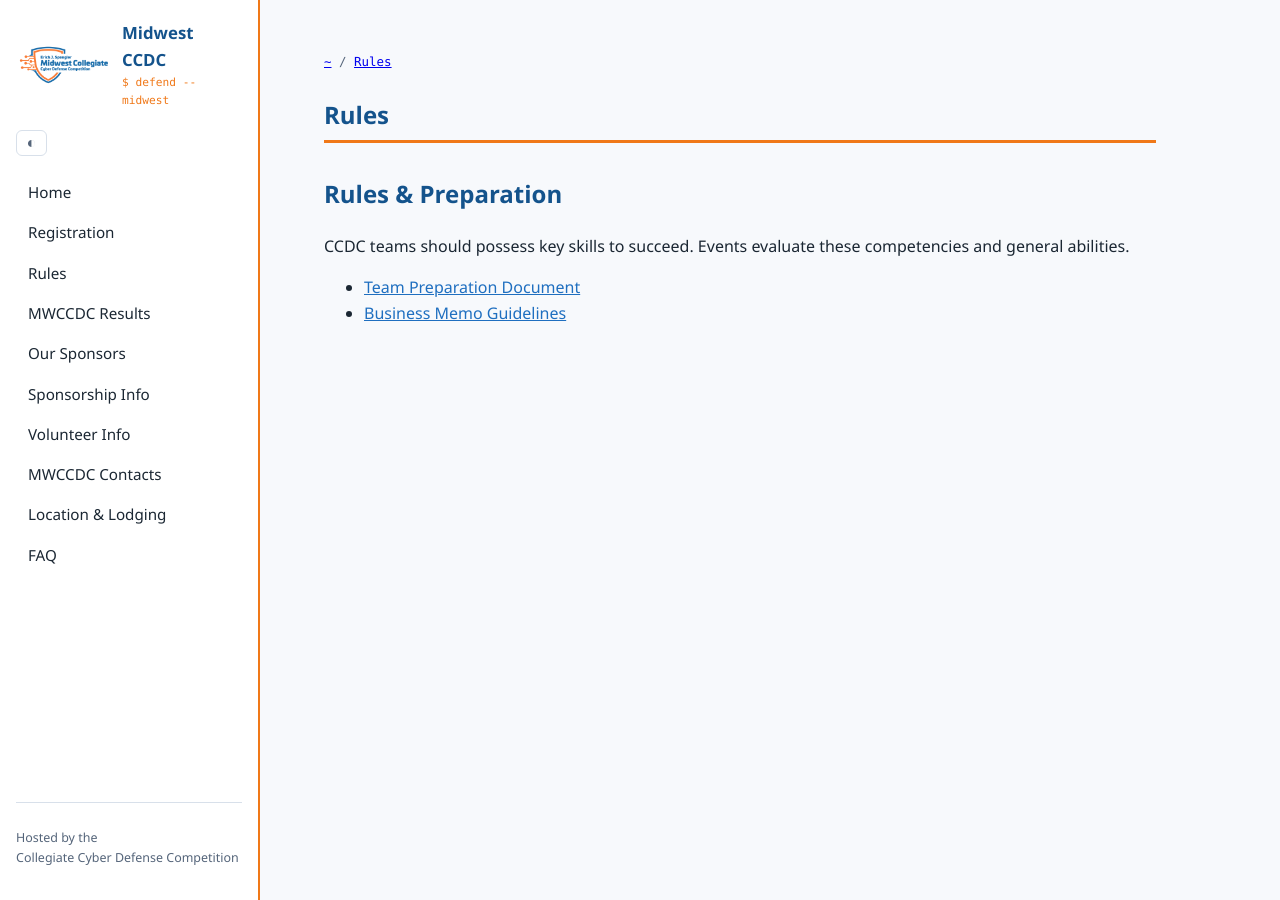
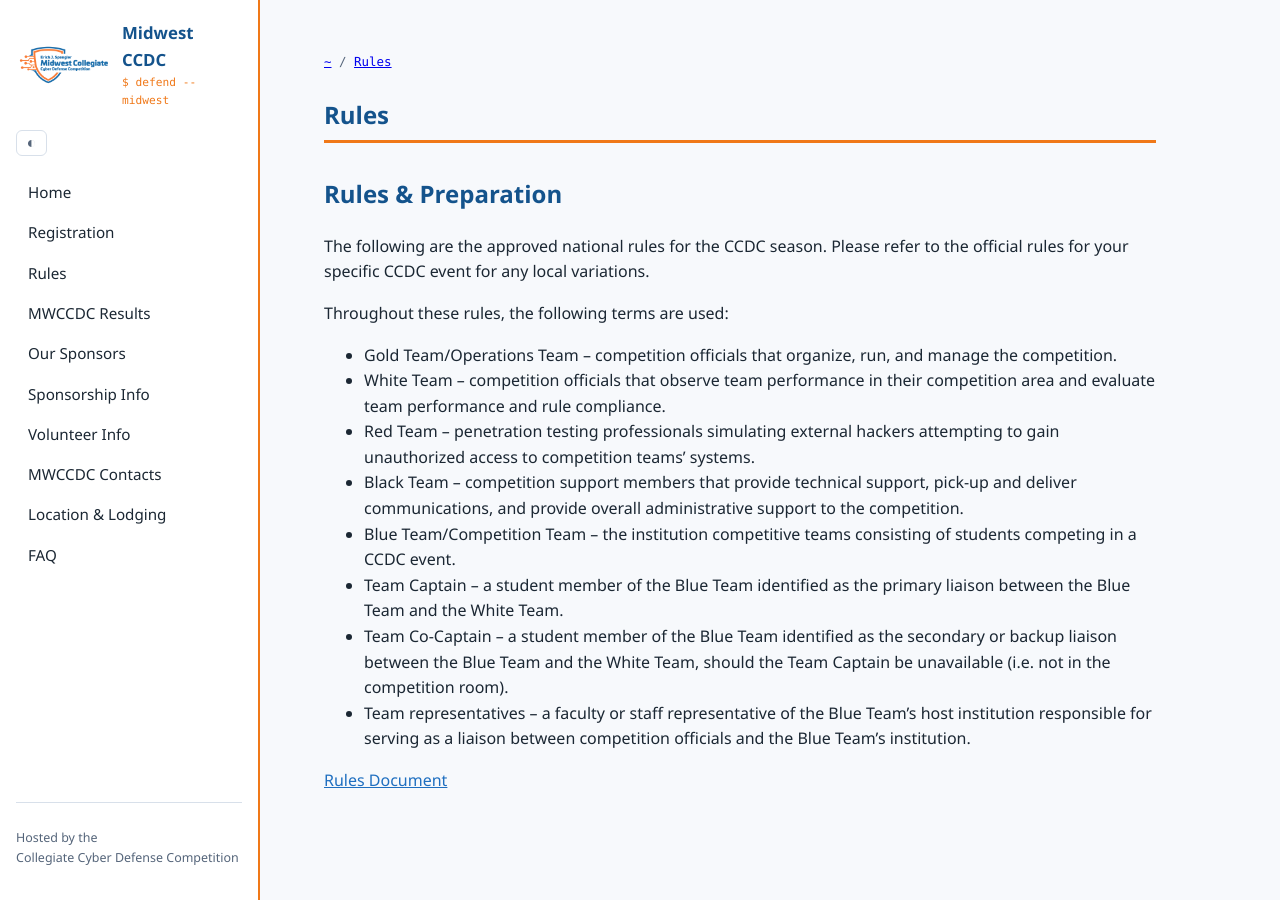
Before and after one commit to MWCCDC/MWCCDC-Web, a Jekyll site: the page built from pages/rules.md, in a window 1280 px wide. Built offline with Jekyll 4.4.1, drawn with Linux system fonts in a browser that asks for light colours.

Commit message:
Update rules.md

```diff
--- a/pages/rules.md
+++ b/pages/rules.md
@@ -5,9 +5,17 @@ permalink: /rules/
 ---
 ## Rules & Preparation
 
-CCDC teams should possess key skills to succeed. Events evaluate these competencies
-and general abilities.
+The following are the approved national rules for the CCDC season. Please refer to the official rules for your specific CCDC event for any local variations.
 
-<!-- TODO: link the full Team Preparation Document -->
-- [Team Preparation Document](#)
-- [Business Memo Guidelines](#)
+Throughout these rules, the following terms are used:
+
+ * Gold Team/Operations Team – competition officials that organize, run, and manage the competition.
+ * White Team – competition officials that observe team performance in their competition area and evaluate team performance and rule compliance.
+ * Red Team – penetration testing professionals simulating external hackers attempting to gain unauthorized access to competition teams’ systems.
+ * Black Team – competition support members that provide technical support, pick-up and deliver communications, and provide overall administrative support to the competition.
+ * Blue Team/Competition Team – the institution competitive teams consisting of students competing in a CCDC event.
+ * Team Captain – a student member of the Blue Team identified as the primary liaison between the Blue Team and the White Team.
+ * Team Co-Captain – a student member of the Blue Team identified as the secondary or backup liaison between the Blue Team and the White Team, should the Team Captain be unavailable (i.e. not in the competition room).
+ * Team representatives – a faculty or staff representative of the Blue Team’s host institution responsible for serving as a liaison between competition officials and the Blue Team’s institution.
+
+[Rules Document](assets/docs/CCDC-Rules.pdf)
```
